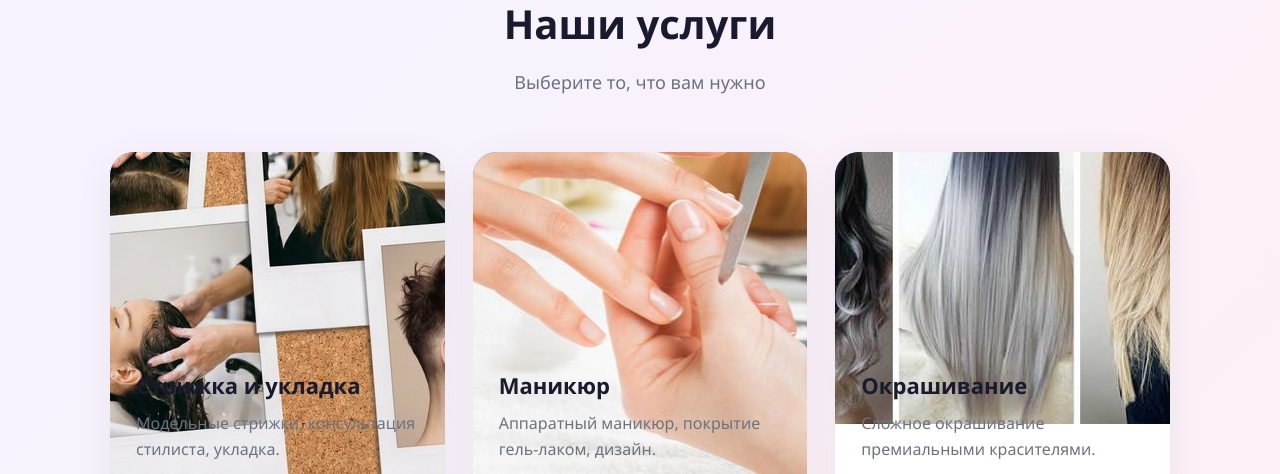
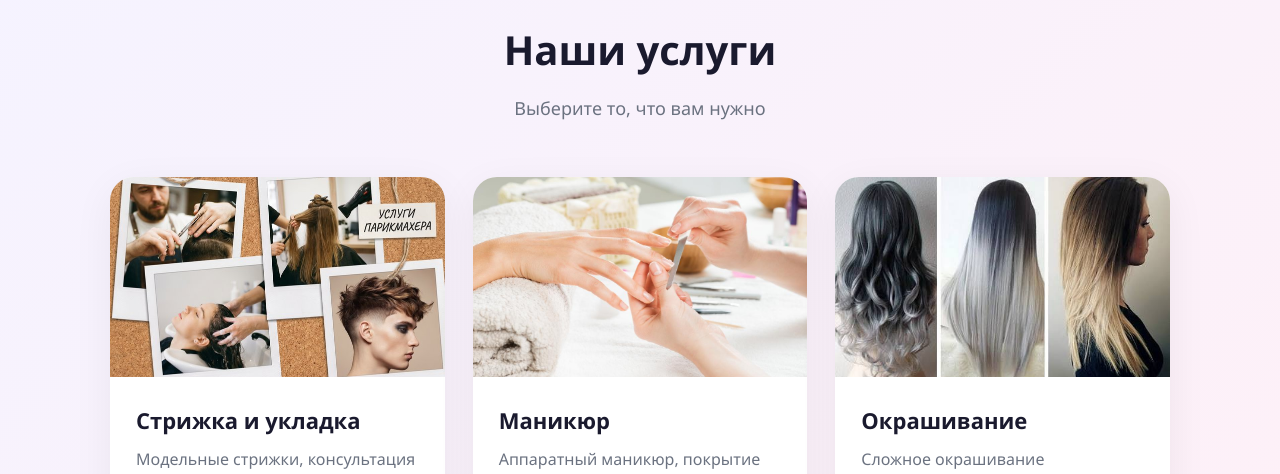
Before and after one commit to Chel5252/Show-site, a plain HTML site: page index.html in a window 1280 px wide. Shown: the part 1493-1967 px from the top of the page. Drawn offline with Linux system fonts and the light colour scheme.

Commit message:
чиним картинки

```diff
--- a/index.html
+++ b/index.html
@@ -2,7 +2,7 @@
 <html lang="ru">
 
 <head>
-    <meta charset="UTF-8">
+    <meta charset="UTF-8">ы
     <meta name="viewport" content="width=device-width, initial-scale=1.0">
     <title>Студия красоты «Аура» — запись онлайн</title>
     <style>
@@ -282,12 +282,17 @@
         }
 
         .service-img {
-            height: 190px;
-            font-size: 70px;
-            display: flex;
-            align-items: center;
-            justify-content: center;
-            background: linear-gradient(135deg, var(--main), var(--main2));
+            width: 100%;
+            height: 200px;
+            overflow: hidden;
+            border-radius: 15px 15px 0 0;
+        }
+
+        .service-img img {
+            width: 100%;
+            height: 100%;
+            object-fit: cover;
+            display: block;
         }
 
         .service-body {
@@ -1023,7 +1028,7 @@
         const phoneInput = document.getElementById('phone');
 
         if (phoneInput) {
-        phoneInput.addEventListener('input', function(e) {
+            phoneInput.addEventListener('input', function (e) {
                 let value = e.target.value.replace(/\D/g, '');
 
                 if (value.startsWith('8')) {
```
Lines whose indentation alone changed are shown as unchanged.
